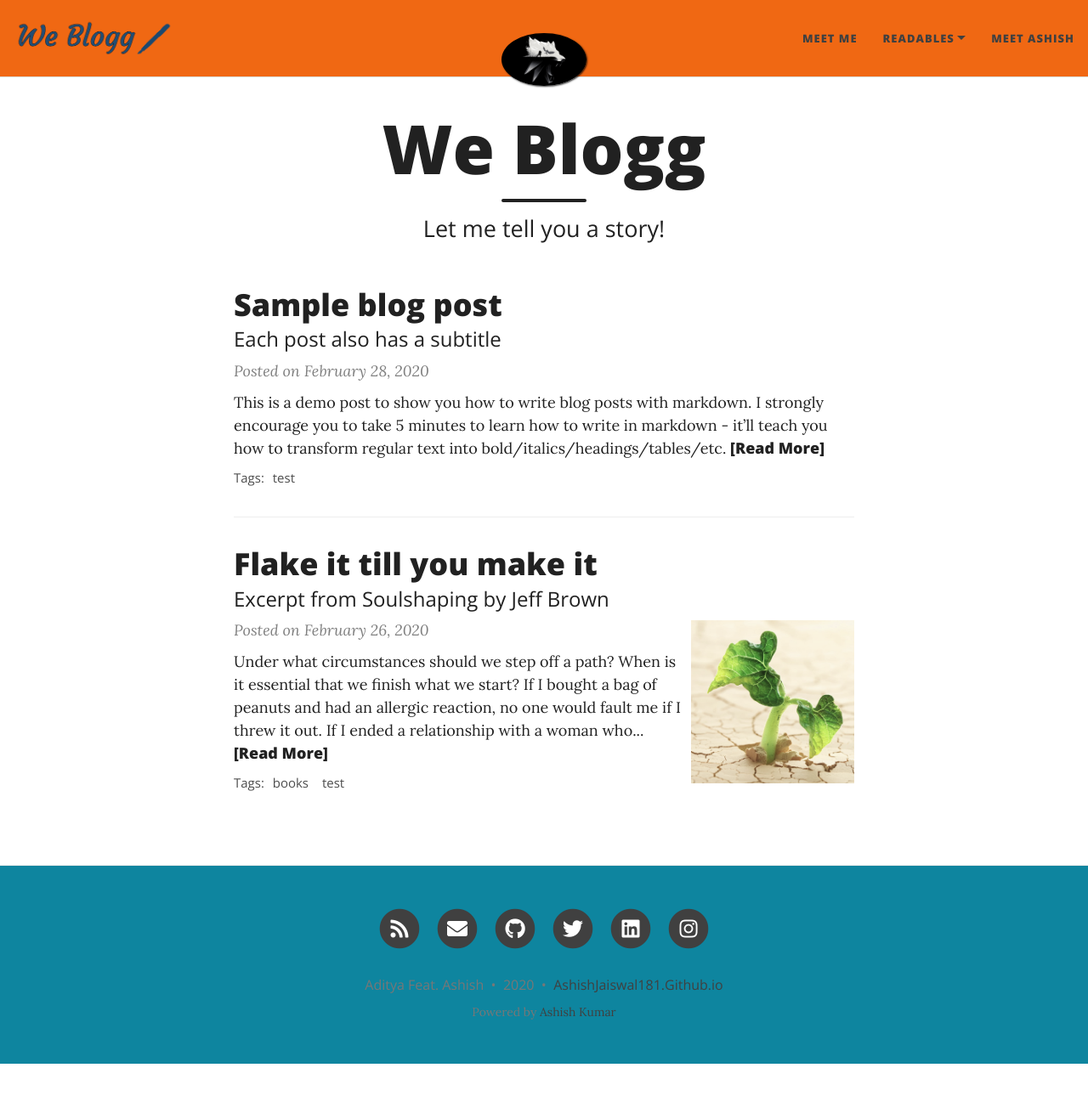
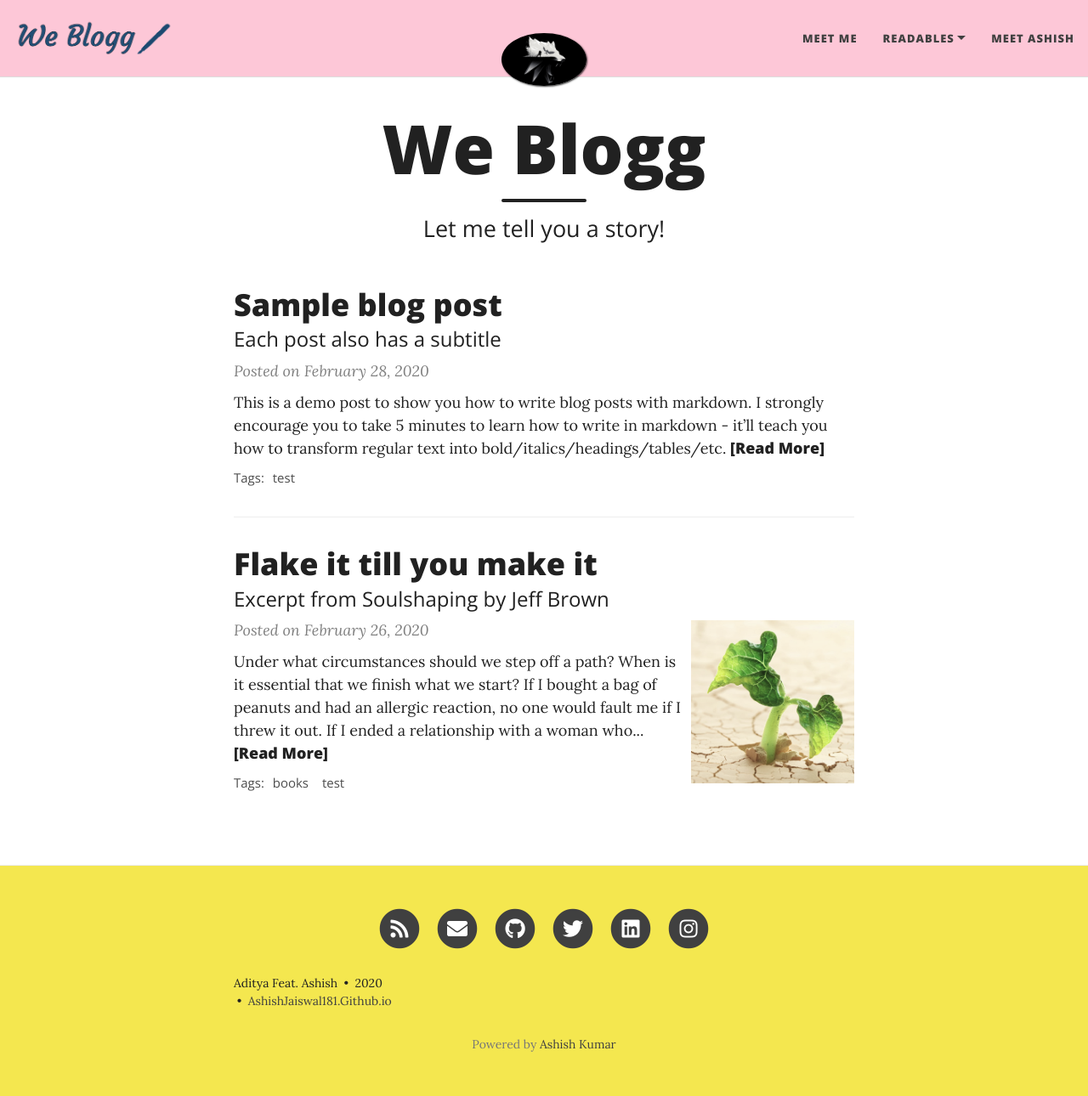
Before and after one commit to Ashishjaiswal181/WeBlogg, a Jekyll site: the page built from index.html, in a window 1280 px wide and 1290 px high. Shown: the whole window at 85% size. Built offline with Jekyll 4.4.1, drawn with Linux system fonts in a browser that asks for light colours; nearby versions of some CDN libraries; the list of posts is cut into pages by our own code.

Commit message:
nav color selection

```diff
--- a/404.html
+++ b/404.html
@@ -5,8 +5,9 @@ permalink: /404.html
 ---
 
 <div class="text-center">
-
+    <h1>Error 404</h1>
+  <h1>Looks like the blog you are looking for isn't complete yet, read another blog instead.</h1>
   <br/>
 
-  <img src="{{ 'assets/img/404error.png' | relative_url }}" alt="Not found" />
+  <img src="{{ 'assets/img/404error.jpg' | relative_url }}" alt="Not found" />
 </div>
--- a/_config.yml
+++ b/_config.yml
@@ -95,14 +95,14 @@ keywords: "We Blogg, Blogs, Aditya, Ashish, Creativity, Readables, Write, Poems,
 
 # Personalize the colours in your website. Colour values can be any valid CSS colour
 
-navbar-col: "#f06813"
+navbar-col: "#fdc7d7"
 navbar-text-col: "#404040"
 navbar-border-col: "#DDDDDD"
 page-col: "#FFFFFF"
 text-col: "#212121"
 link-col: "#008AFF"
 hover-col: "#f0f7f8"
-footer-col: "#0e859f"
+footer-col: "#f4e74f"
 footer-text-col: "#777777"
 footer-link-col: "#404040"
 
--- a/_includes/footer.html
+++ b/_includes/footer.html
@@ -11,12 +11,13 @@
         </div>
       {% endif %}
       <p class="copyright text-muted">
+      <div class="footerauthor" style="text-decoration-color: darkorange">
       {% if site.author %}
         {{ site.author }}
         &nbsp;&bull;&nbsp;
       {% endif %}
       {{ site.time | date: '%Y' }}
-
+</div>
       {% if site.url-pretty %}
         &nbsp;&bull;&nbsp;
         <span class="author-site">
@@ -32,7 +33,7 @@
       {% endif%}
       </p>
       {% unless site.remove-ads %}<p class="theme-by text-muted">
-        Powered by
+        <span class="poweredby" style="text-decoration-color: darkorange">Powered by</span>
         <a href="https://ashishjaiswal181.github.io/">Ashish Kumar</a>
       </p>{% endunless %}
       </div>
```
Also changed, not shown: assets/img/404error.jpg (added), assets/img/404error.png (deleted).
